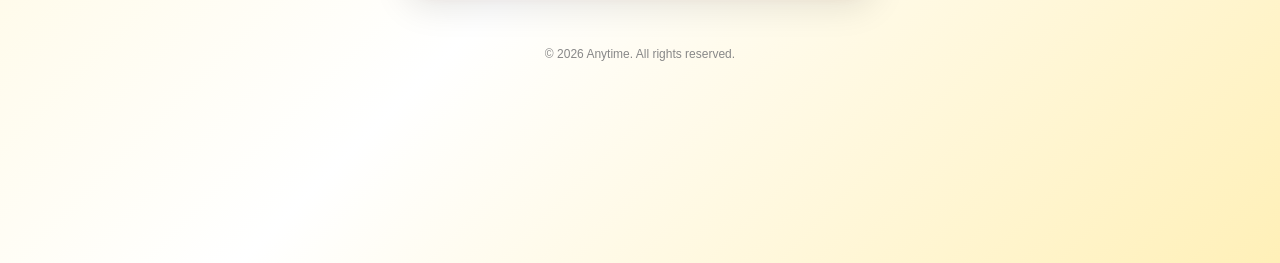
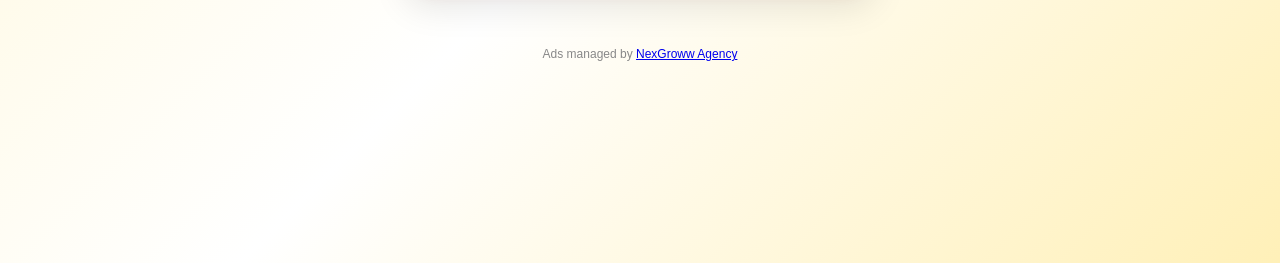
Before and after one commit to telegrowweb-web/learningone34anyone, a plain HTML site: page index.html in a window 1280 px wide. Shown: the part 537-800 px from the top of the page. Drawn offline with Linux system fonts and the light colour scheme.

Commit message:
Update index.html

```diff
--- a/index.html
+++ b/index.html
@@ -300,7 +300,9 @@
          FOOTER
          ============================== -->
     <div class="footer">
-        © 2026 Anytime. All rights reserved.
+      <div class="credit-line">
+Ads managed by <a href="https://t.me/+TRlJl628l-FkMWE9" target="_blank" rel="noopener">NexGroww Agency</a>
+</div>
     </div>
     <!-- ==============================
          EVENT FUNCTIONS
```
